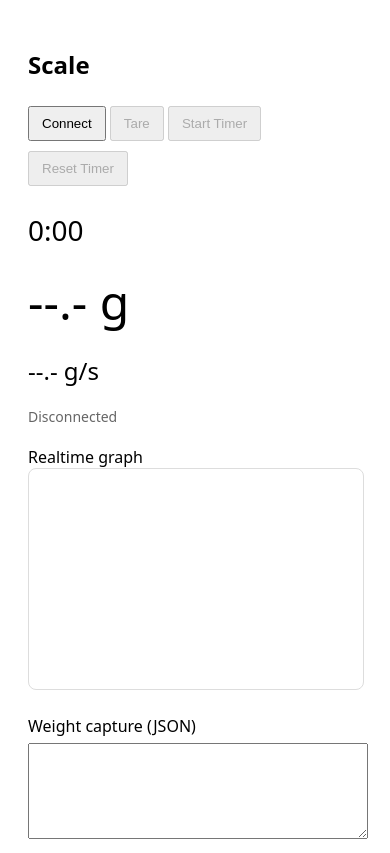
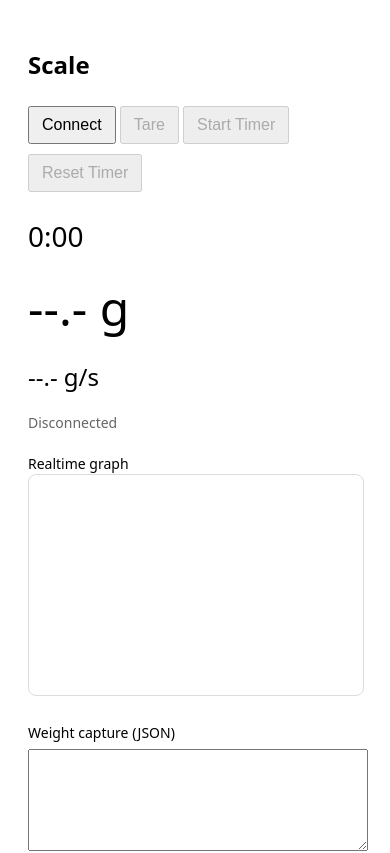
Before and after one commit to buzink/scales, a plain HTML site: page index.html in a window 390 px wide. Shown: the top 853 px of the page. Drawn offline with Linux system fonts and the light colour scheme.

Commit message:
Better scaling mobile

```diff
--- a/index.html
+++ b/index.html
@@ -2,16 +2,27 @@
 <html lang="en">
 <head>
 <meta charset="UTF-8" />
+<meta name="viewport" content="width=device-width, initial-scale=1" />
 <title>Bluetooth Scale MVP</title>
 <style>
+  html {
+    font-size: 16px;
+  }
   body {
     font-family: system-ui, sans-serif;
     padding: 20px;
-    max-width: 400px;
+    -webkit-text-size-adjust: 100%;
   }
   button {
     margin: 5px 0;
     padding: 8px 12px;
+    font-size: 16px;
+  }
+  label {
+    font-size: 14px;
+  }
+  textarea {
+    font-size: 14px;
   }
   #timerDisplay {
     font-size: 28px;
```
